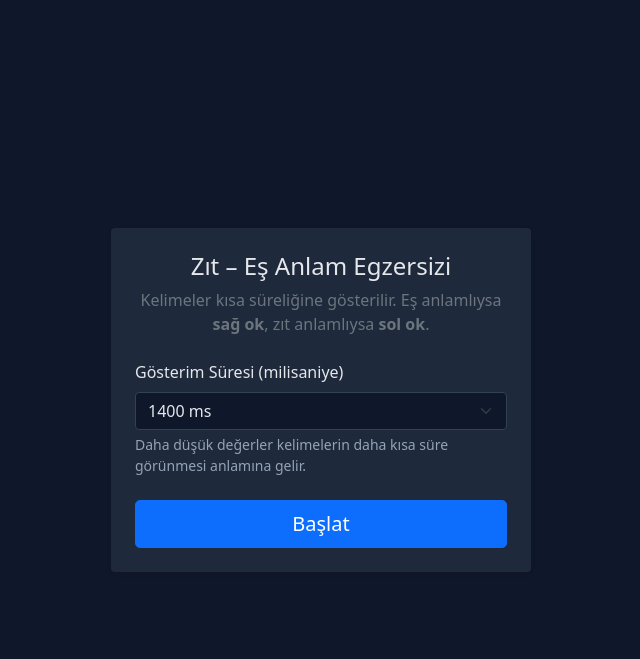
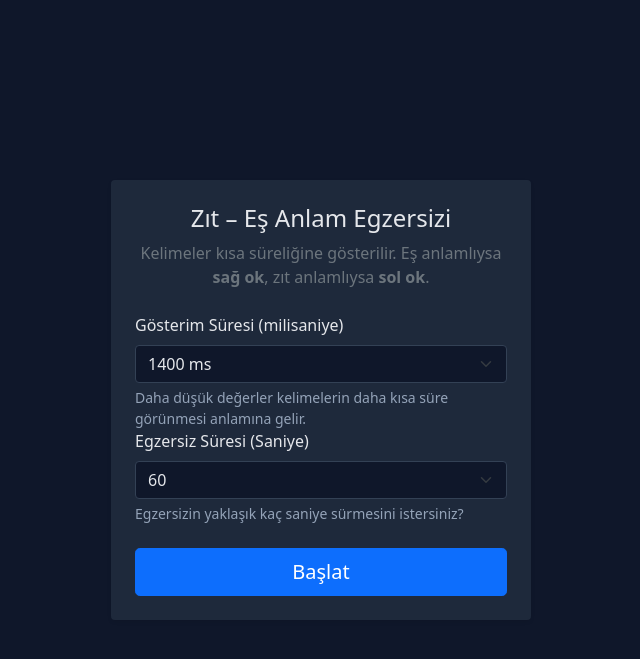
Before and after one commit to burhankaratas/hizli-okuma, a Flask app: page /module/anlam_refleksi in a window 1280 px wide. Shown: the top 659 px of the page, without its empty margins (319-959 px from the left). Run offline with Flask 3, Linux system fonts and the light colour scheme; some libraries are stand-ins or nearby versions.

Commit message:
feat: allow user to set custom exercise duration.

```diff
--- a/app.py
+++ b/app.py
@@ -34,4 +34,4 @@ def modul(module_name):
     return render_template(f"/modules/{module_name}.html")
 
 if __name__ == "__main__":
-    app.run()
+    app.run(debug=True)
--- a/static/js/anlam_refleksi/main.js
+++ b/static/js/anlam_refleksi/main.js
@@ -5,6 +5,7 @@ settings_body.style.display = "block";
 exercise_body.style.display = "none";
 
 const speedSelect = document.getElementById("speedSelect");
+const durationInput = document.getElementById("durationInput"); // Yeni
 const startButton = document.getElementById("startButton");
 
 const correctCount = document.getElementById("correctCount");
@@ -26,6 +27,7 @@ let word_datas = [];
 let currentIndex = 0;
 let responseTimer = null;
 let speed = 0;
+let totalTarget = 0;
 let currentQuestion = null;
 let answered = false;
 
@@ -40,6 +42,9 @@ function shuffleArray(array) {
 
 function start() {
     speed = Number(speedSelect.value);
+    const requestedSeconds = Number(durationInput.value);
+
+    totalTarget = Math.round((requestedSeconds * 1000) / speed);
 
     settings_body.style.display = "none";
     exercise_body.style.display = "block";
@@ -66,7 +71,7 @@ function showNextQuestion() {
     if (responseTimer) clearTimeout(responseTimer);
 
     answered = false;
-    currentQuestion = word_datas[currentIndex];
+    currentQuestion = word_datas[currentIndex % word_datas.length];
 
     wordLeft.textContent = currentQuestion.word1;
     wordRight.textContent = currentQuestion.word2;
@@ -144,7 +149,7 @@ function checkAnswer(answer) {
 function nextQuestion() {
     currentIndex++;
 
-    if (currentIndex >= 140) {
+    if (currentIndex >= totalTarget) {
         finishExercise();
         return;
     }
--- a/templates/modules/anlam_refleksi.html
+++ b/templates/modules/anlam_refleksi.html
@@ -36,6 +36,16 @@
         <div class="form-text" style="color:#94a3b8;">
           Daha düşük değerler kelimelerin daha kısa süre görünmesi anlamına gelir.
         </div>
+
+        <div class="mb-4">
+  <label for="durationInput" class="form-label fw-semibold">
+    Egzersiz Süresi (Saniye)
+  </label>
+  <input type="number" class="form-select" id="durationInput" value="60" min="10" style="background-color:#0f172a; color:#e5e7eb; border-color:#334155;">
+  <div class="form-text" style="color:#94a3b8;">
+    Egzersizin yaklaşık kaç saniye sürmesini istersiniz?
+  </div>
+</div>
       </div>
 
       <div class="d-grid">
--- a/version.txt
+++ b/version.txt
@@ -1 +1 @@
-0.0.3
+0.0.4
```
Also changed, not shown: CHANGELOG.md.
